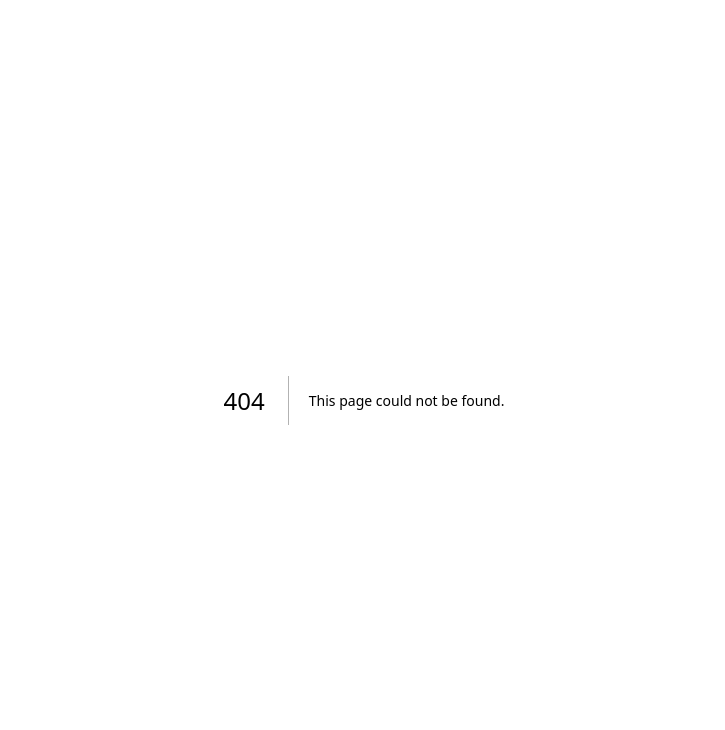
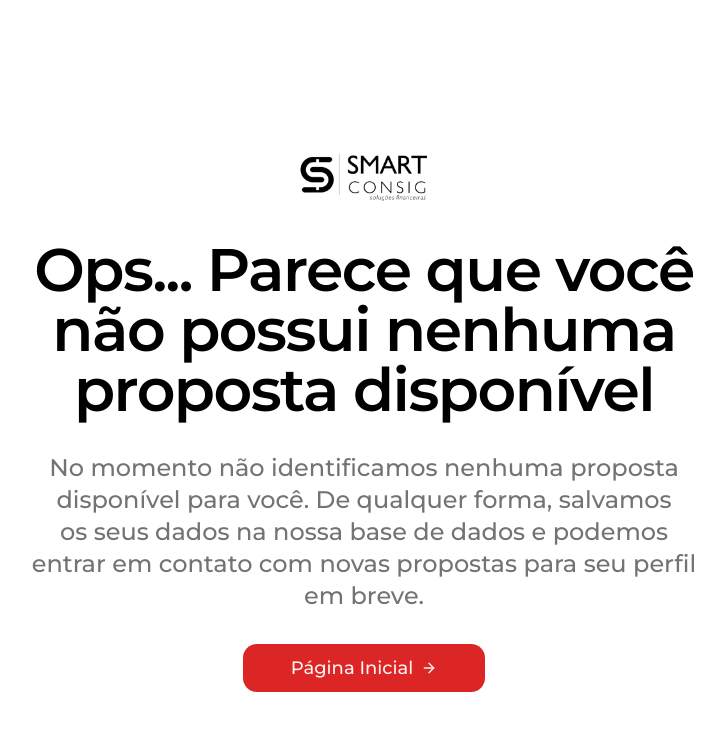
Before and after one commit to groupsmartconsig/landing-page, a Next.js app: page /clientes/inadequados in a window 1280 px wide. Before the commit this address had no page. Shown: the top 730 px of the page, without its empty margins (276-1001 px from the left). Built offline with nearby package versions, Linux system fonts and the light colour scheme.

Commit message:
feat: redirect unsuitable customer

```diff
--- /dev/null
+++ b/src/app/(landing-page)/clientes/inadequados/layout.tsx
@@ -0,0 +1,15 @@
+'use client'
+
+import { UtmProviderSuspense } from '@/context/utm-context'
+
+interface UnsuitableCustomerLayoutProps {
+  children: React.ReactNode
+}
+
+export default function UnsuitableCustomerLayout({ children }: UnsuitableCustomerLayoutProps) {
+  return (
+    <UtmProviderSuspense>
+      {children}
+    </UtmProviderSuspense>
+  )
+}
--- /dev/null
+++ b/src/app/(landing-page)/clientes/inadequados/page.tsx
@@ -0,0 +1,52 @@
+"use client"
+
+import logo from '@/app/assets/images/logo-black.png'
+import Image from 'next/image'
+import Link from 'next/link'
+
+import { UtmLink } from '@/components/shared/utm-link'
+import { Button } from '@/components/ui/button'
+import { ArrowRightIcon } from 'lucide-react'
+
+export default function UnsuitableCustomerPage() {
+  return (
+    <div className="bg-white">
+      <div className="mx-auto max-w-2xl py-28 sm:py-36">
+        <div className="flex justify-center items-center mb-8">
+          <UtmLink href="/">
+            <Image
+              src={logo}
+              width={450}
+              height={253}
+              className="w-36"
+              alt="Smartconsig logo"
+            />
+          </UtmLink>
+        </div>
+
+        <div className="text-center">
+          <h1 className="text-4xl font-semibold tracking-tight text-balance text-black sm:text-6xl">
+            Ops... Parece que você não possui nenhuma proposta disponível
+          </h1>
+
+          <p className="max-w-xs w-full mx-auto text-lg text-pretty text-muted-foreground font-medium mt-4 sm:text-2xl sm:max-w-full sm:mt-8">
+            No momento não identificamos nenhuma proposta disponível para você. De qualquer forma, salvamos os
+            seus dados na nossa base de dados e podemos entrar em contato com novas propostas para seu perfil em breve.
+          </p>
+
+          <div className="flex items-center justify-center mt-8">
+            <Link href="/">
+              <Button
+                type='button'
+                className='flex items-center gap-2 text-lg px-12 py-6'
+              >
+                Página Inicial
+                <ArrowRightIcon className='size-4 md:size-6' />
+              </Button>
+            </Link>
+          </div>
+        </div>
+      </div>
+    </div>
+  )
+}
--- a/src/app/(mobile)/area-cliente/formulario/page.tsx
+++ b/src/app/(mobile)/area-cliente/formulario/page.tsx
@@ -21,7 +21,6 @@ import { TriangleIcon } from "lucide-react";
 import { useRouter } from "next/navigation";
 import { useEffect } from "react";
 import { Controller, useForm } from "react-hook-form";
-import { toast } from "sonner";
 
 export default function MobileFormDataPage() {
   const router = useRouter();
@@ -88,6 +87,30 @@ export default function MobileFormDataPage() {
 
       const contracts: Contracts = await DataService.getContractsByCustomerDocument(personData.cpf);
       const amountContracts: Proposal[] = contracts.contratosElegiveis;
+
+      if (amountContracts.length <= 0) {
+        const payload = {
+          customerOrigin: {
+            creationOrigin,
+            marketingDetails: {
+              utmCampaign,
+              utmContent,
+              utmSource,
+              utmId
+            }
+          },
+          name: personData.name,
+          phonenumber: replacePhoneNumberValue,
+          cpf: replaceDocumentValue,
+          amountContractsElegible: amountContracts.length,
+        }
+
+        await DataService.createCustomer(payload);
+        reset();
+        router.push("/clientes/inadequados");
+        return;
+      }
+
       const interaction: InteractionResponse = await DataService.createInteractionWithOperator();
 
       localStorage.setItem("operator_id", interaction.operator.id);
@@ -119,27 +142,12 @@ export default function MobileFormDataPage() {
 
       await DataService.createCustomer(payload);
       reset();
-
-      if (amountContracts.length <= 0) {
-        setTimeout(() => {
-          toast.warning("NENHUMA PROPOSTA ENCONTRADA PARA O CPF INFORMADO", {
-            description: "Infelizmente no momento não encontramos propostas de portabilidade para você.",
-          });
-        }, 3000);
-        router.push("/");
-        return;
-      }
-
       setProposals(contracts);
       setOperatorInteraction(interaction);
       router.push("/area-cliente/simulacao");
     } catch {
-      toast.warning("NENHUMA PROPOSTA ENCONTRADA PARA O CPF INFORMADO", {
-        description: "Infelizmente no momento não encontramos propostas de portabilidade para você.",
-      });
-      setTimeout(() => {
-        router.push(`/?utm_source=${utmSource}&utm_campaign=${utmCampaign}&utm_content=${utmContent}&utm_id=${utmId}`);
-      }, 2000);
+      reset()
+      router.push(`/?utm_source=${utmSource}&utm_campaign=${utmCampaign}&utm_content=${utmContent}&utm_id=${utmId}`);
     }
   });
 
--- a/src/components/form/desktop/steps/form-person.tsx
+++ b/src/components/form/desktop/steps/form-person.tsx
@@ -23,9 +23,9 @@ import { maskFullName } from "@/utils/mask/mask-full-name";
 import { maskPhone } from "@/utils/mask/mask-phone";
 import { zodResolver } from "@hookform/resolvers/zod";
 import { TriangleIcon } from "lucide-react";
+import { useRouter } from "next/navigation";
 import { useEffect } from "react";
 import { Controller, useForm } from "react-hook-form";
-import { toast } from "sonner";
 
 export function DesktopFormPerson() {
   const { utmSource, utmContent, utmCampaign, utmId } = useUtmParams();
@@ -52,6 +52,7 @@ export function DesktopFormPerson() {
   const name = watch('name');
   const cpf = watch('cpf');
   const phoneNumber = watch('phoneNumber');
+  const router = useRouter();
 
   useEffect(() => {
     setValue('name', maskFullName(name));
@@ -91,6 +92,30 @@ export function DesktopFormPerson() {
 
       const contracts: Contracts = await DataService.getContractsByCustomerDocument(personData.cpf);
       const amountContracts: Proposal[] = contracts.contratosElegiveis;
+
+      if (amountContracts.length <= 0) {
+        const payload = {
+          customerOrigin: {
+            creationOrigin,
+            marketingDetails: {
+              utmCampaign,
+              utmContent,
+              utmSource,
+              utmId
+            }
+          },
+          name: personData.name,
+          phonenumber: replacePhoneNumberValue,
+          cpf: replaceDocumentValue,
+          amountContractsElegible: amountContracts.length,
+        }
+
+        await DataService.createCustomer(payload);
+        reset();
+        router.push("/clientes/inadequados");
+        return;
+      }
+
       const interaction: InteractionResponse = await DataService.createInteractionWithOperator();
 
       localStorage.setItem("operator_id", interaction.operator.id);
@@ -121,16 +146,6 @@ export function DesktopFormPerson() {
       }
 
       await DataService.createCustomer(payload);
-
-      if (amountContracts.length <= 0) {
-        toast.warning("NENHUMA PROPOSTA ENCONTRADA PARA O CPF INFORMADO", {
-          description: "Infelizmente no momento não encontramos propostas de portabilidade para você.",
-          duration: 500,
-        });
-
-        return;
-      }
-
       reset();
       setProposals(contracts);
       setOperatorInteraction(interaction);
--- a/src/types/customer.ts
+++ b/src/types/customer.ts
@@ -1,6 +1,6 @@
 export interface CreateCustomerRequest {
   customerOrigin: CustomerOrigin;
-  assignedOperatorRequest: AssignedOperatorRequest
+  assignedOperatorRequest?: AssignedOperatorRequest
   name: string;
   phonenumber: string;
   cpf: string;
```
